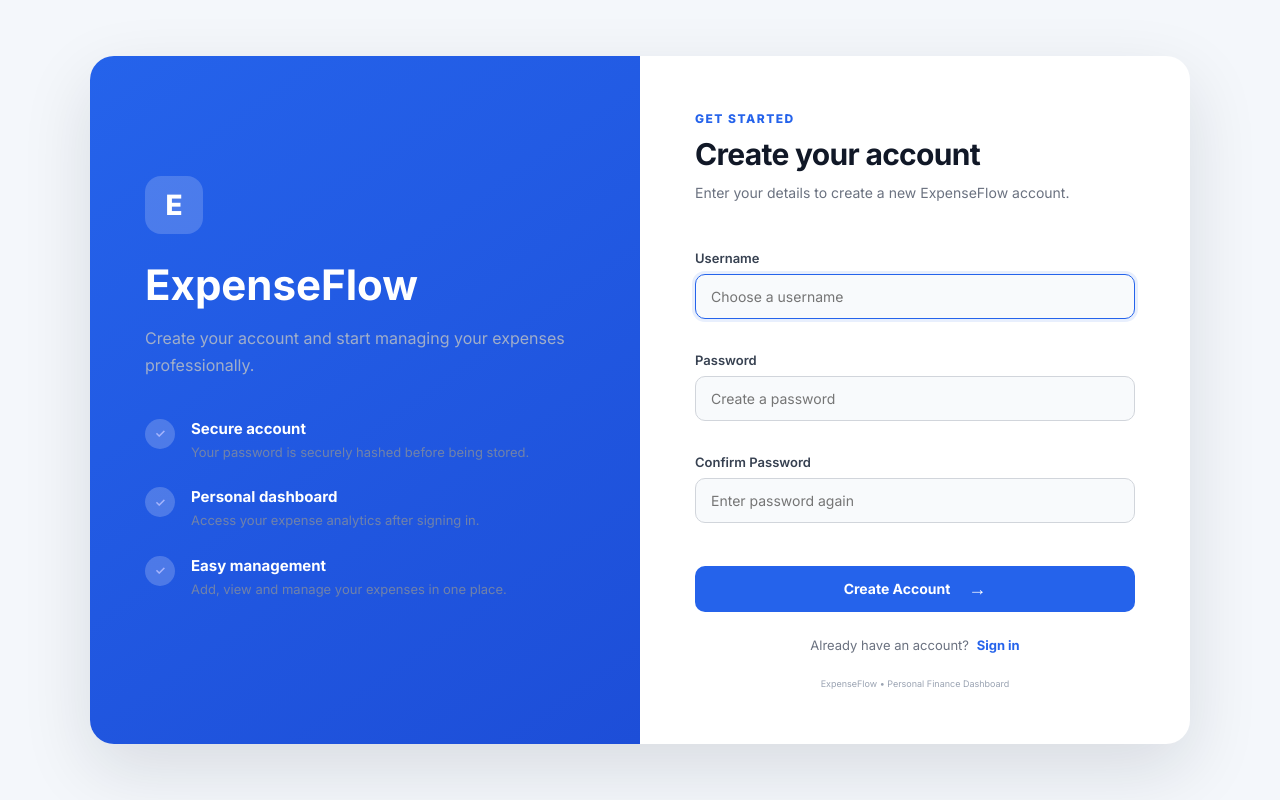
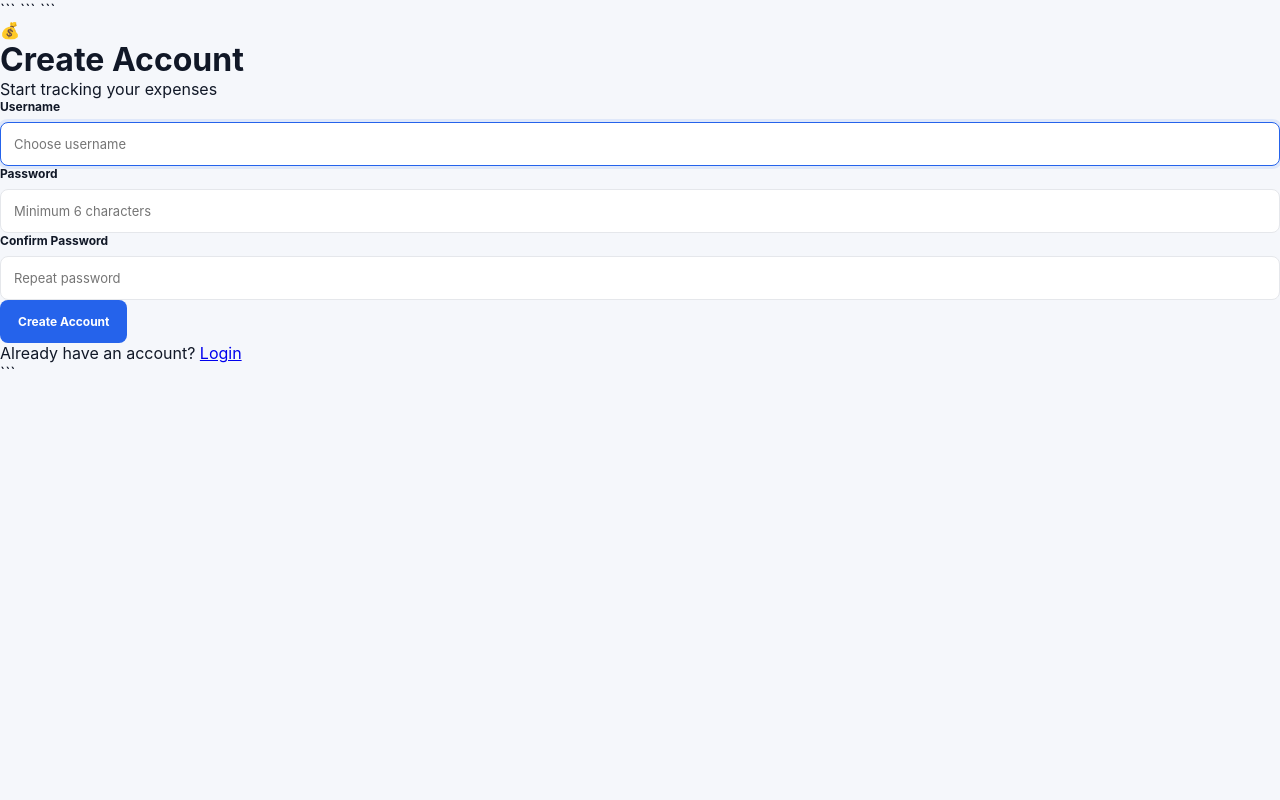
Before and after one commit to Prabhat-Paudel/expense-tracker, a Python web app: template templates/register.html in a window 1280 px wide. Run offline with Jinja, Linux system fonts and the light colour scheme; the template is opened without the code that fills it, so the values that code supplies are empty.

Commit message:
Update register.html

````diff
--- a/templates/register.html
+++ b/templates/register.html
@@ -1,8 +1,10 @@
 <!DOCTYPE html>
+
 <html lang="en">
 
 <head>
 
+```
 <meta charset="UTF-8">
 
 <meta
@@ -10,178 +12,56 @@
     content="width=device-width, initial-scale=1.0"
 >
 
-    <title>ExpenseFlow — Create Account</title>
-
-
-    <link
-        rel="preconnect"
-        href="https://fonts.googleapis.com"
-    >
-
-    <link
-        rel="preconnect"
-        href="https://fonts.googleapis.com"
-        crossorigin
-    >
-
-    <link
-        href="https://fonts.googleapis.com/css2?family=Inter:wght@400;500;600;700;800&display=swap"
-        rel="stylesheet"
-    >
-
+<title>Create Account | Expense Tracker</title>
 
 <link
     rel="stylesheet"
     href="{{ url_for('static', filename='css/style.css') }}"
 >
+```
 
 </head>
 
+<body class="auth-body">
 
-<body class="login-page">
+```
+<div class="auth-container">
 
+    <div class="auth-card">
 
-<div class="login-container">
-
-
-    <!-- LEFT SIDE -->
-
-    <div class="login-info">
-
-        <div class="login-logo">
-            E
+        <div class="auth-logo">
+            💰
         </div>
 
         <h1>
-            ExpenseFlow
+            Create Account
         </h1>
 
-        <p>
-            Create your account and start
-            managing your expenses professionally.
+        <p class="auth-subtitle">
+            Start tracking your expenses
         </p>
 
 
-        <div class="login-feature">
-
-            <div class="feature-icon">
-                ✓
-            </div>
-
-            <div>
-
-                <strong>
-                    Secure account
-                </strong>
-
-                <span>
-                    Your password is securely hashed
-                    before being stored.
-                </span>
-
-            </div>
-
-        </div>
-
-
-        <div class="login-feature">
-
-            <div class="feature-icon">
-                ✓
-            </div>
-
-            <div>
-
-                <strong>
-                    Personal dashboard
-                </strong>
-
-                <span>
-                    Access your expense analytics
-                    after signing in.
-                </span>
-
-            </div>
-
-        </div>
-
-
-        <div class="login-feature">
-
-            <div class="feature-icon">
-                ✓
-            </div>
-
-            <div>
-
-                <strong>
-                    Easy management
-                </strong>
-
-                <span>
-                    Add, view and manage your expenses
-                    in one place.
-                </span>
-
-            </div>
-
-        </div>
-
-    </div>
-
-
-    <!-- REGISTER CARD -->
-
-    <div class="login-card">
-
-
-        <div class="mobile-logo">
-
-            <div class="login-logo">
-                E
-            </div>
-
-            <strong>
-                ExpenseFlow
-            </strong>
-
-        </div>
-
-
-        <div class="login-heading">
-
-            <span>
-                GET STARTED
-            </span>
-
-            <h2>
-                Create your account
-            </h2>
-
-            <p>
-                Enter your details to create a new
-                ExpenseFlow account.
-            </p>
-
-        </div>
-
-
-        <!-- FLASH MESSAGES -->
-
-        {% with messages =
-            get_flashed_messages(
-                with_categories=true
-            )
-        %}
+        {% with messages = get_flashed_messages(with_categories=true) %}
 
             {% if messages %}
 
-                <div class="login-messages">
+                <div class="notifications">
 
                     {% for category, message in messages %}
 
-                        <div class="flash {{ category }}">
+                        <div class="notification {{ category }}">
+
+                            <span>
+                                {% if category == "success" %}
+                                    ✓
+                                {% else %}
+                                    !
+                                {% endif %}
+                            </span>
+
                             {{ message }}
+
                         </div>
 
                     {% endfor %}
@@ -193,13 +73,12 @@
         {% endwith %}
 
 
-        <!-- REGISTER FORM -->
-
         <form
             method="POST"
-            class="login-form"
+            class="auth-form"
         >
 
+            <div class="form-group">
 
                 <label for="username">
                     Username
@@ -209,12 +88,16 @@
                     type="text"
                     id="username"
                     name="username"
-                placeholder="Choose a username"
+                    placeholder="Choose username"
                     minlength="3"
                     required
                     autofocus
                 >
 
+            </div>
+
+
+            <div class="form-group">
 
                 <label for="password">
                     Password
@@ -224,11 +107,15 @@
                     type="password"
                     id="password"
                     name="password"
-                placeholder="Create a password"
+                    placeholder="Minimum 6 characters"
                     minlength="6"
                     required
                 >
 
+            </div>
+
+
+            <div class="form-group">
 
                 <label for="confirm_password">
                     Confirm Password
@@ -238,52 +125,42 @@
                     type="password"
                     id="confirm_password"
                     name="confirm_password"
-                placeholder="Enter password again"
+                    placeholder="Repeat password"
                     minlength="6"
                     required
                 >
 
+            </div>
+
 
             <button
                 type="submit"
-                class="login-button"
+                class="btn btn-primary full-width"
             >
-
                 Create Account
-
-                <span>
-                    →
-                </span>
-
             </button>
 
         </form>
 
 
-        <!-- LOGIN LINK -->
-
-        <div class="register-link">
+        <p class="auth-footer">
 
             Already have an account?
 
             <a href="{{ url_for('login') }}">
-                Sign in
+                Login
             </a>
 
-        </div>
-
-
-        <div class="login-bottom">
-
-            ExpenseFlow • Personal Finance Dashboard
-
-        </div>
+        </p>
 
     </div>
 
 </div>
 
 
+<script src="{{ url_for('static', filename='js/script.js') }}"></script>
+```
+
 </body>
 
 </html>
````
Lines whose indentation alone changed are shown as unchanged.
